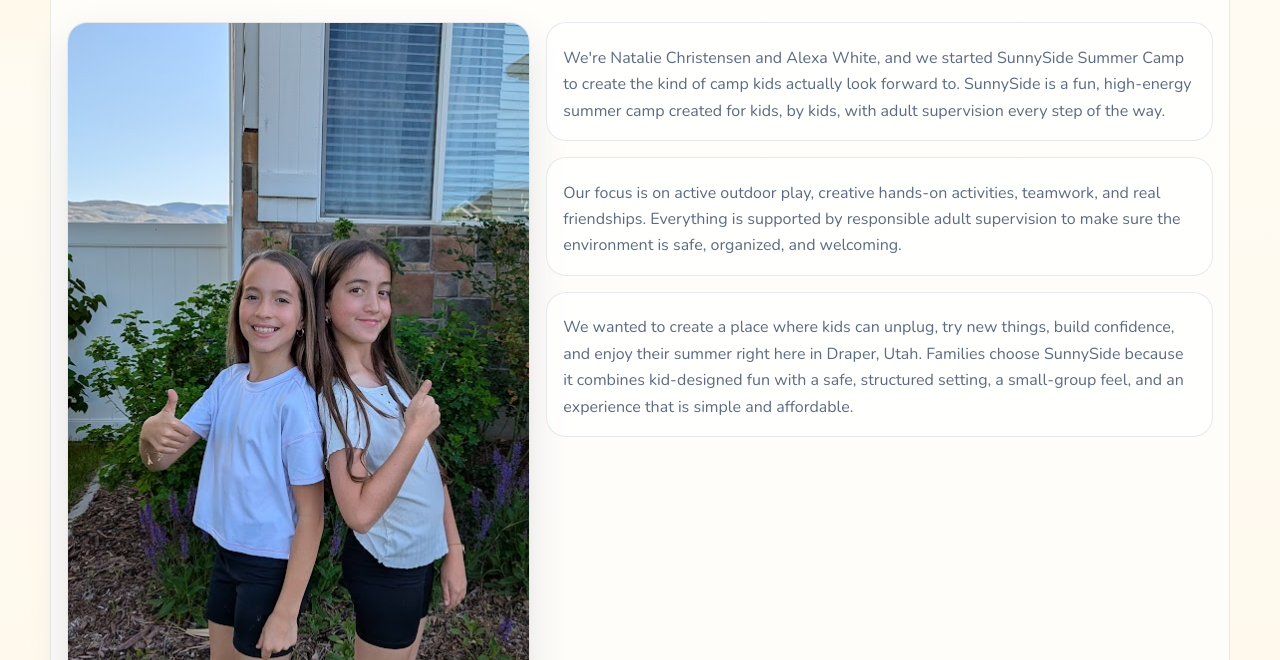
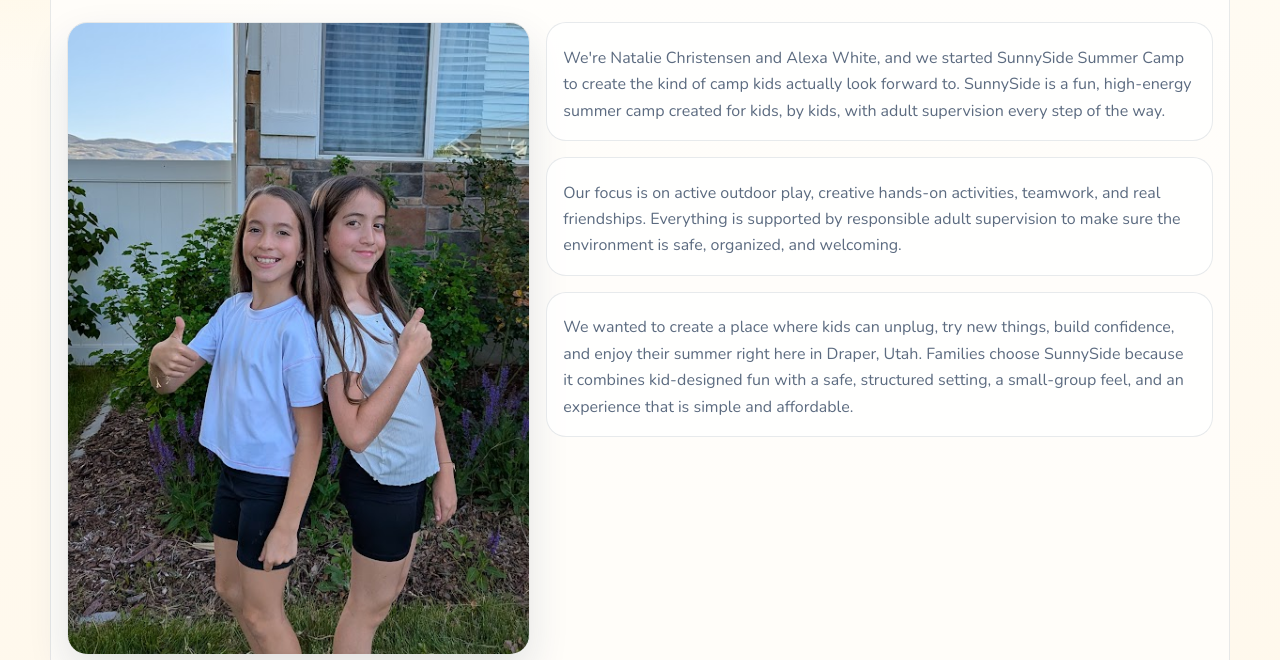
Before and after one commit to ericensen/SunnySide, a plain HTML site: page about.html in a window 1280 px wide. Shown: the part 577-1237 px from the top of the page. Drawn offline with nearby package versions, Linux system fonts and the light colour scheme.

Commit message:
croped image

```diff
--- a/about.html
+++ b/about.html
@@ -53,9 +53,9 @@
           <div class="about-story-grid">
             <figure class="about-founder-photo">
               <img
-                src="pictures/about-natalie-alexa-close.png"
-                width="581"
-                height="726"
+                src="pictures/about-natalie-alexa-tight.png"
+                width="491"
+                height="671"
                 alt="Natalie Christensen and Alexa White smiling outside"
                 loading="lazy"
                 decoding="async"
--- a/styles.css
+++ b/styles.css
@@ -808,9 +808,7 @@ textarea:focus {
 
 .about-founder-photo img {
   width: 100%;
-  aspect-ratio: 4 / 5;
-  object-fit: cover;
-  object-position: center 40%;
+  height: auto;
   border-radius: 20px;
   border: 1px solid var(--border);
   box-shadow: 0 18px 40px rgba(24, 49, 83, 0.12);
```
Also changed, not shown: pictures/about-natalie-alexa-tight.png (added).
